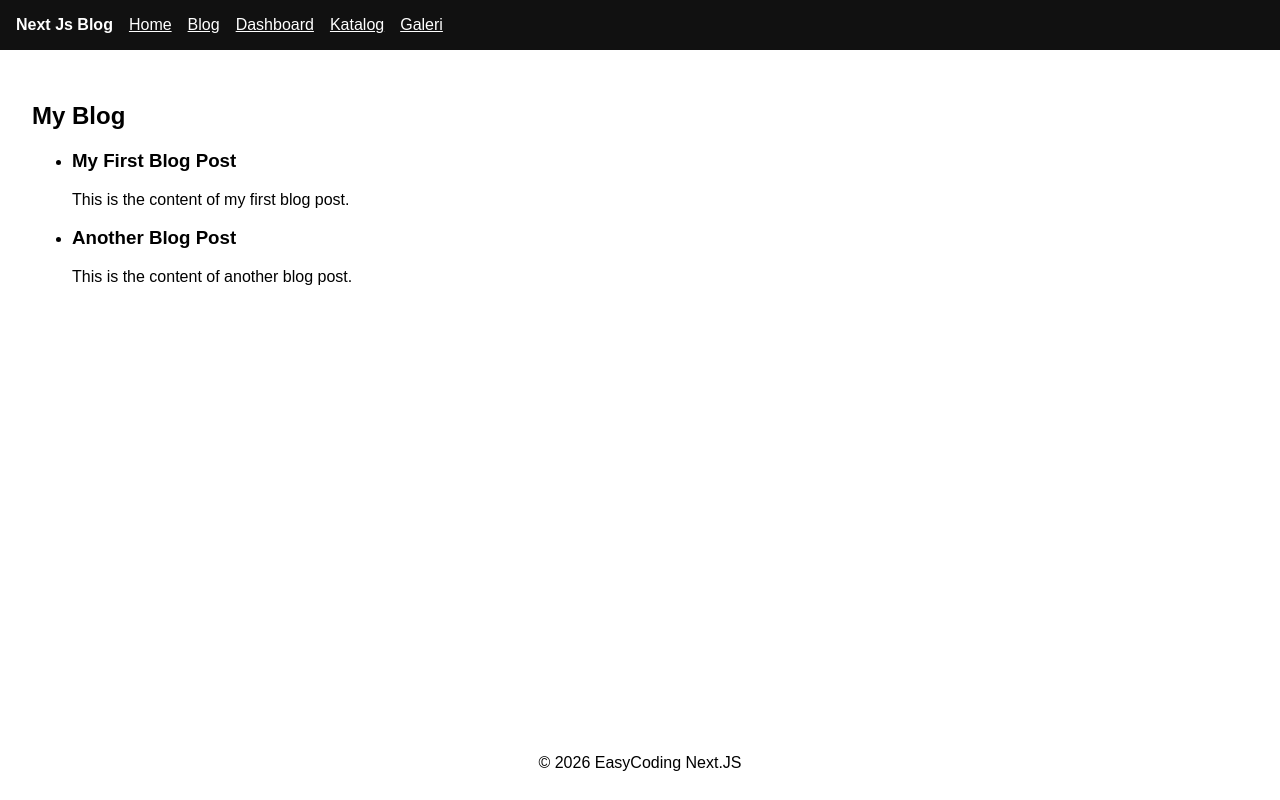
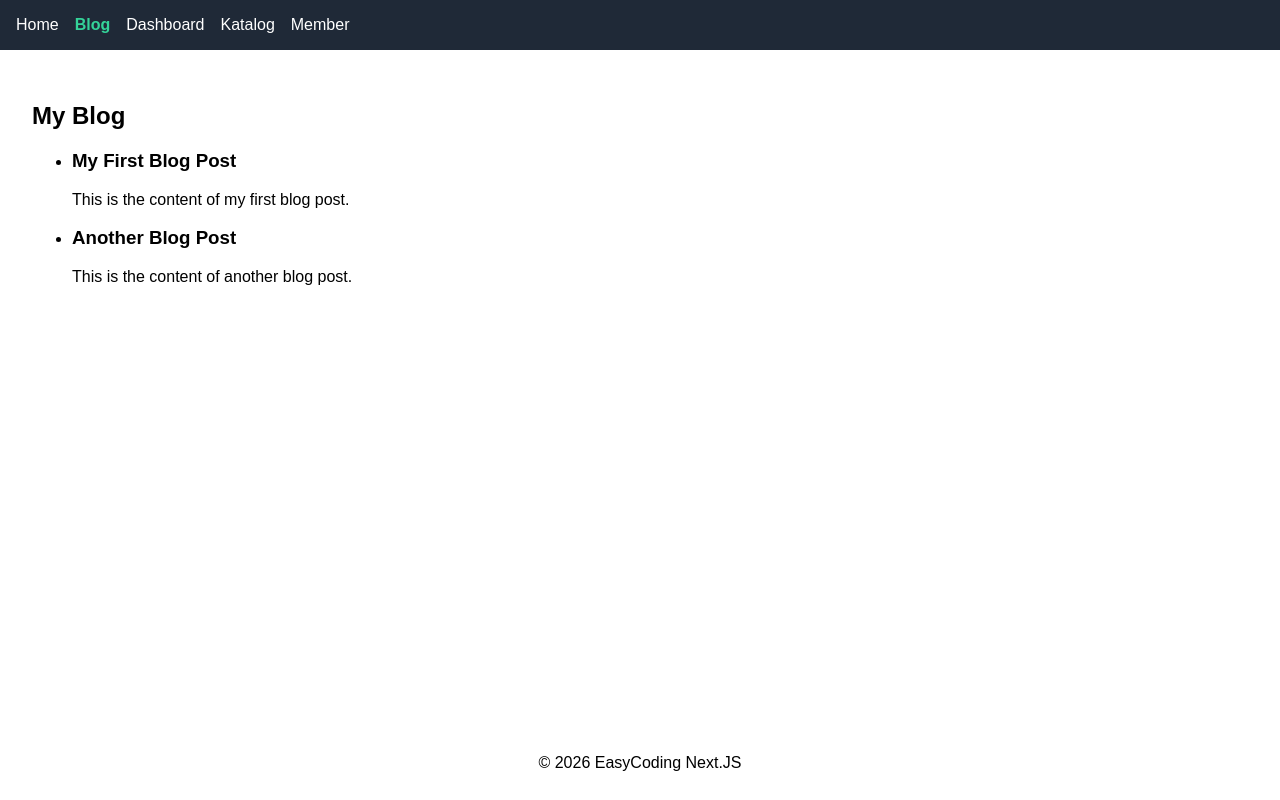
Before and after one commit to mhamdriizki/nextjs-course-full, a Next.js app: page /blog in a window 1280 px wide. Built offline with nearby package versions, Linux system fonts and the light colour scheme.

Commit message:
feat: Applied Link navigation

```diff
--- /dev/null
+++ b/app/components/Navbar.tsx
@@ -0,0 +1,64 @@
+"use client"
+
+import Link from "next/link";
+import { usePathname } from "next/navigation"
+
+export default function Navbar() {
+  const pathName = usePathname();
+
+  return (
+    <nav style={{ background:"#1f2937", padding:"1rem", display:"flex", gap:"1rem" }}>
+      {/* Kita selalu pakai Link untuk pindah halaman */}
+      <Link
+        href="/"
+        style={{
+          color: pathName === "/" ? "#34d399" : "white",
+          fontWeight: pathName === "/" ? "bold" : "normal",
+          textDecoration: "none"
+        }}>
+          Home
+      </Link>
+
+      <Link
+        href="/blog"
+        style={{
+          color: pathName === "/blog" ? "#34d399" : "white",
+          fontWeight: pathName === "/blog" ? "bold" : "normal",
+          textDecoration: "none"
+        }}>
+          Blog
+      </Link>
+
+      <Link
+        href="/dashboard"
+        style={{
+          color: pathName === "/dashboard" ? "#34d399" : "white",
+          fontWeight: pathName === "/dashboard" ? "bold" : "normal",
+          textDecoration: "none"
+        }}>
+          Dashboard
+      </Link>
+
+      <Link
+        href="/katalog"
+        style={{
+          color: pathName === "/katalog" ? "#34d399" : "white",
+          fontWeight: pathName === "/katalog" ? "bold" : "normal",
+          textDecoration: "none"
+        }}>
+          Katalog
+      </Link>
+
+      <Link
+        href="/member"
+        style={{
+          color: pathName === "/member" ? "#34d399" : "white",
+          fontWeight: pathName === "/member" ? "bold" : "normal",
+          textDecoration: "none"
+        }}>
+          Member
+      </Link>
+
+    </nav>
+  )
+}
--- a/app/layout.tsx
+++ b/app/layout.tsx
@@ -1,4 +1,5 @@
 import Link from "next/link"
+import Navbar from "./components/Navbar"
 
 export default function RootLayout({
   children
@@ -8,14 +9,7 @@ export default function RootLayout({
   return (
     <html lang="id">
       <body style={{ margin:0, padding:0, fontFamily: 'Arial, sans-serif' }}>
-        <nav style={{ padding: '1rem', background:'#111', color: 'white', display: 'flex', gap: '1rem' }}>
-          <strong>Next Js Blog</strong>
-          <Link href="/" style={{color: 'white'}}>Home</Link>
-          <Link href="/blog" style={{color: 'white'}}>Blog</Link>
-          <Link href="/dashboard" style={{color: 'white'}}>Dashboard</Link>
-          <Link href="/katalog" style={{color: 'white'}}>Katalog</Link>
-          <Link href="/galeri" style={{color: 'white'}}>Galeri</Link>
-        </nav>
+        <Navbar/>
 
         <main style={{ padding: '2rem', minHeight: '80vh'}}>
           {children}
```
